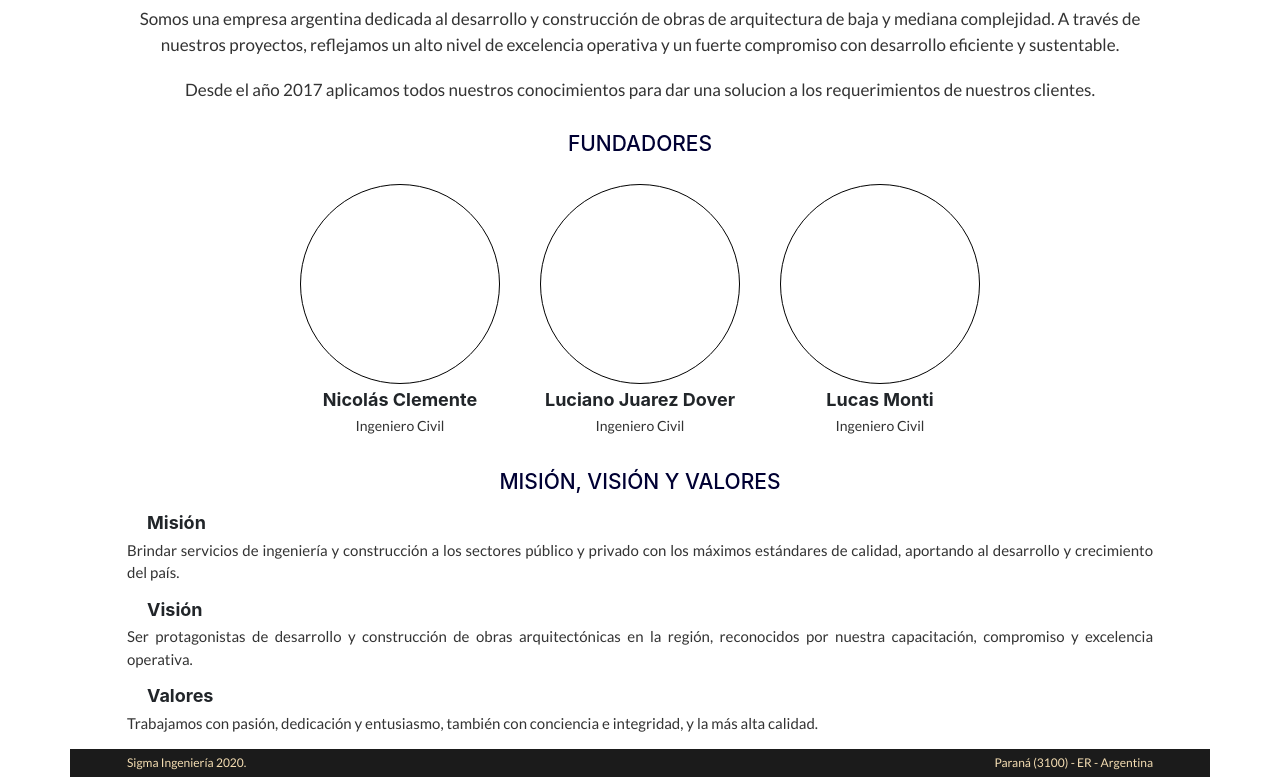
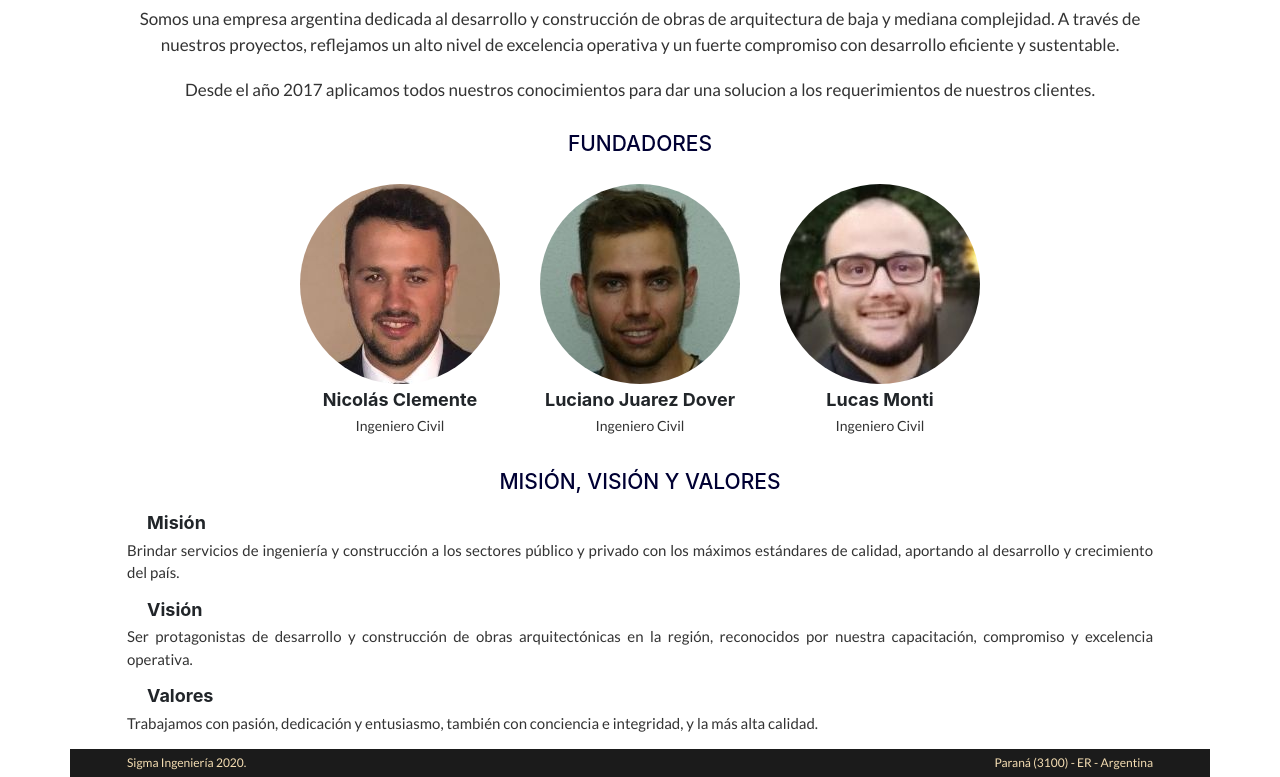
Before and after one commit to NClemente91/LPage-Empresa-Frontend-HTML-CSS, a website: page pages/conocenos.html in a window 1280 px wide. Shown: the part 114-891 px from the top of the page. Drawn offline with nearby package versions, Linux system fonts and the light colour scheme.

Commit message:
Agregando fotos en pagina conocenos

```diff
--- a/css/mobile.css
+++ b/css/mobile.css
@@ -247,8 +247,13 @@ footer p{
 .imagenFund{
     width: 200px;
     height: 200px;
+}
+.imagenFund img{
+    width: 200px;
+    display: flex;
+    justify-content: center;
+    align-items: center;
     border-radius: 50%;
-    border: 1px solid black;
 }
 .individuales h3,p{
     text-align: center;
--- a/pages/conocenos.html
+++ b/pages/conocenos.html
@@ -55,21 +55,21 @@
             <div class="fundadoresInd">
                 <div class="individuales">
                     <div class="imagenFund">
-                        <img src="" alt=""> <!--imagen Nico-->
+                        <img src="../assets/images/Nicolas.jpg" alt="Imagen Nicolas">
                     </div>
                     <h3 class="tituloTerciario">Nicolás Clemente</h3>
                     <p>Ingeniero Civil</p>
                 </div>
                 <div class="individuales">
                     <div class="imagenFund">
-                        <img src="" alt=""> <!--imagen Lucho-->
+                        <img src="../assets/images/Luciano.jpg" alt="Imagen Luciano">
                     </div>
                     <h3 class="tituloTerciario">Luciano Juarez Dover</h3>
                     <p>Ingeniero Civil</p>
                 </div>
                 <div class="individuales">
                     <div class="imagenFund">
-                        <img src="" alt=""> <!--imagen Lucas-->
+                        <img src="../assets/images/Lucas.jpg" alt="Imagen Lucas">
                     </div>
                     <h3 class="tituloTerciario">Lucas Monti</h3>
                     <p>Ingeniero Civil</p>
```
Also changed, not shown: assets/images/Lucas.jpg (added), assets/images/Luciano.jpg (added), assets/images/Nicolas.jpg (added).
